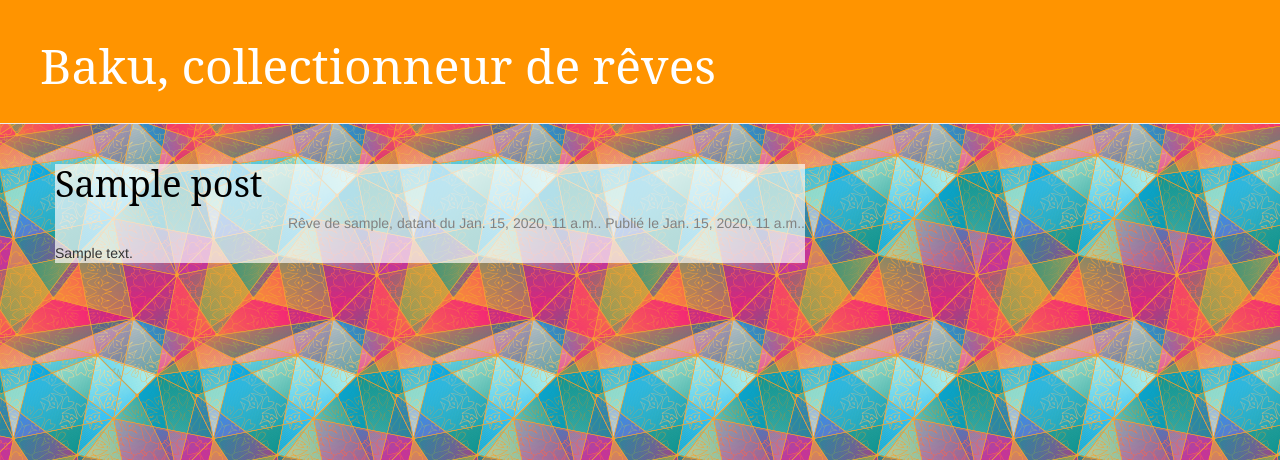
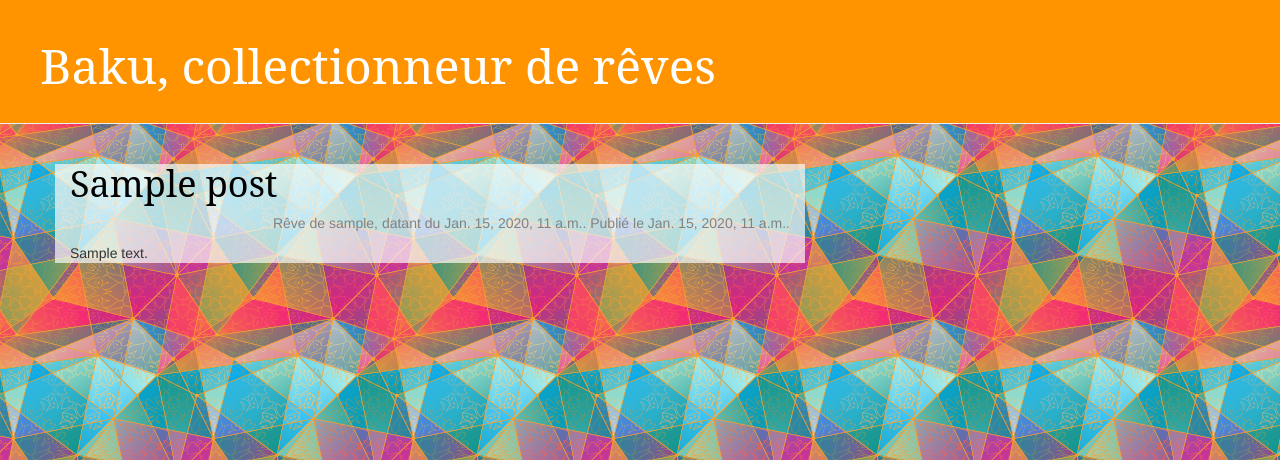
Before and after one commit to caiu-quinn/baku, a Django app: template blog/templates/blog/post_list.html in a window 1280 px wide. Shown: the top 460 px of the page. Run offline with Django 3.2, Linux system fonts and the light colour scheme; the template is opened without the code that fills it: values that come from a table or form of the project are taken from there, others are empty; tables that the repository leaves empty hold one stand-in row (values such as "Sample post"); some libraries are stand-ins or nearby versions.

Commit message:
test post-txt

```diff
--- a/blog/static/css/blog.css
+++ b/blog/static/css/blog.css
@@ -37,7 +37,7 @@ h1, h2, h3, h4 {
 }
 
 .post-form textarea, .post-form input {
-    width: 90%;
+    width: 100%;
 }
 
 .top-menu, .top-menu:hover, .top-menu:visited {
@@ -56,3 +56,7 @@ h1, h2, h3, h4 {
 .post h1 a, .post h1 a:visited {
     color: #000000;
 }
+
+.post-txt {
+    margin: 15px;
+}
--- a/blog/templates/blog/post_list.html
+++ b/blog/templates/blog/post_list.html
@@ -3,6 +3,7 @@
 {% block content %}
     {% for post in posts %}
         <div class="post">
+          <div class="post-txt">
             <h1><a href="">{{ post.title }}</a></h1>
             <div class="date">
               Rêve de {{ post.author }},
@@ -10,6 +11,7 @@
               Publié le {{ post.published_date }}.
             </div></br>
             <p>{{ post.text|linebreaks }}</p>
+          </div>
         </div>
     {% endfor %}
 {% endblock content %}
```
